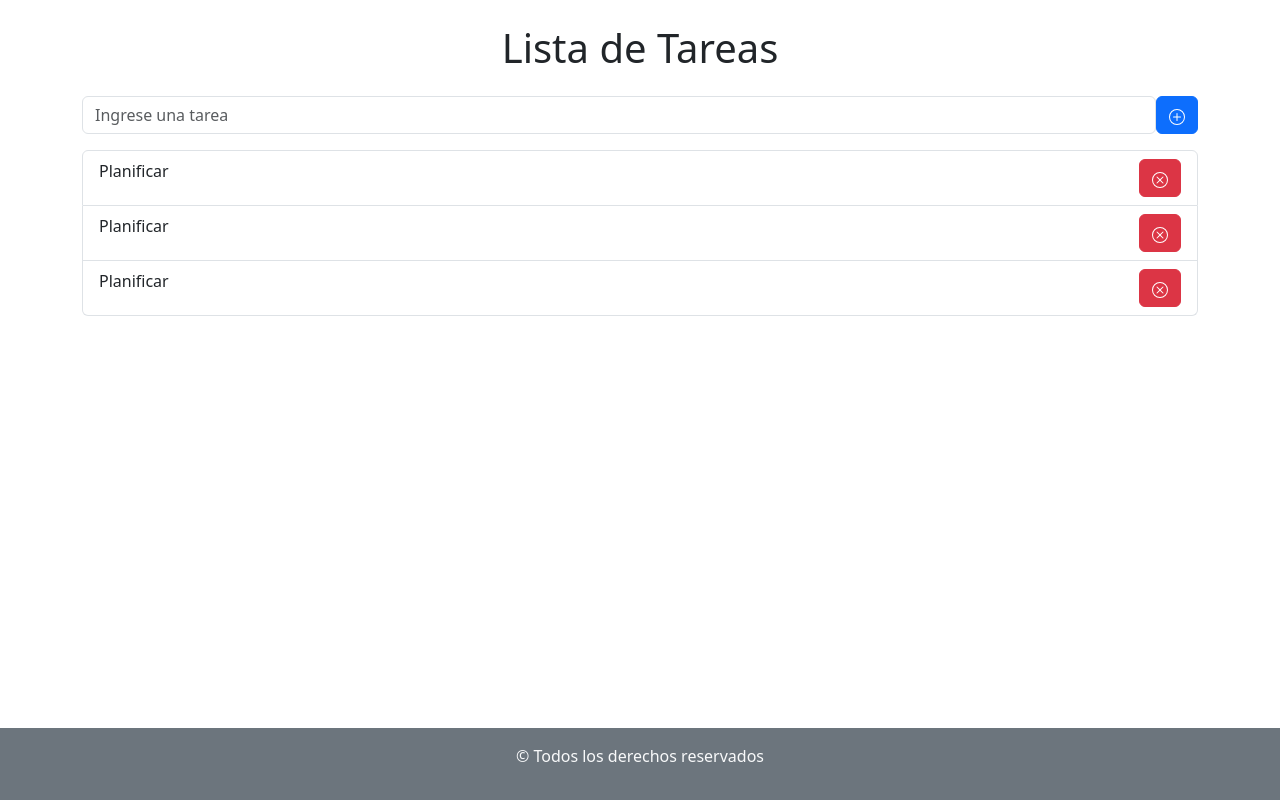
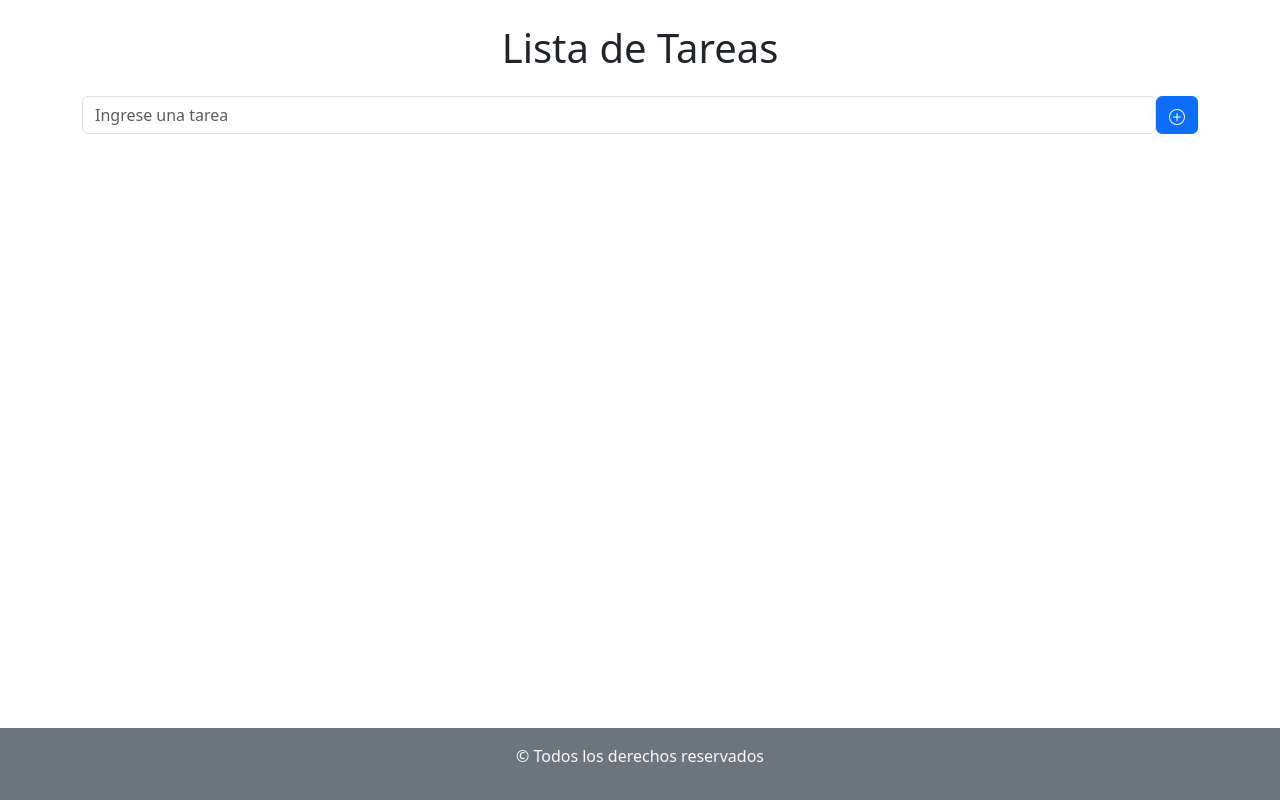
Before and after one commit to rollingcodeschool/listaTareas-creact2, a React (Vite) app: page / in a window 1280 px wide. Built offline with nearby package versions, Linux system fonts and the light colour scheme.

Commit message:
mostramos la tarea en la lista de tareas

```diff
--- a/src/components/FormularioTarea.jsx
+++ b/src/components/FormularioTarea.jsx
@@ -43,7 +43,7 @@ const FormularioTarea = () => {
               <PlusCircle></PlusCircle>
             </Button>
           </Form>
-          <ListaTareas></ListaTareas>
+          <ListaTareas listaTareas={listaTareas}></ListaTareas>
         </section>
     );
 };
--- a/src/components/ListaTareas.jsx
+++ b/src/components/ListaTareas.jsx
@@ -2,13 +2,13 @@ import { ListGroup } from "react-bootstrap";
 import Tarea from "./Tarea";
 
 
-const ListaTareas = () => {
+const ListaTareas = ({listaTareas}) => {
     return (
         <section className="container mt-3">
             <ListGroup>
-                <Tarea></Tarea>
-                <Tarea></Tarea>
-                <Tarea></Tarea>
+                {
+                   listaTareas.map((tarea, posicion)=><Tarea key={posicion} tarea={tarea}></Tarea>)
+                }
             </ListGroup>
         </section>
     );
--- a/src/components/Tarea.jsx
+++ b/src/components/Tarea.jsx
@@ -1,10 +1,10 @@
 import { XCircle } from "react-bootstrap-icons";
 import { Button, ListGroup } from "react-bootstrap";
 
-const Tarea = () => {
+const Tarea = ({tarea}) => {
     return (
         <ListGroup.Item className="d-flex justify-content-between">
-            Planificar <Button variant="danger"><XCircle></XCircle></Button>
+            {tarea} <Button variant="danger"><XCircle></XCircle></Button>
         </ListGroup.Item>
     );
 };
```
